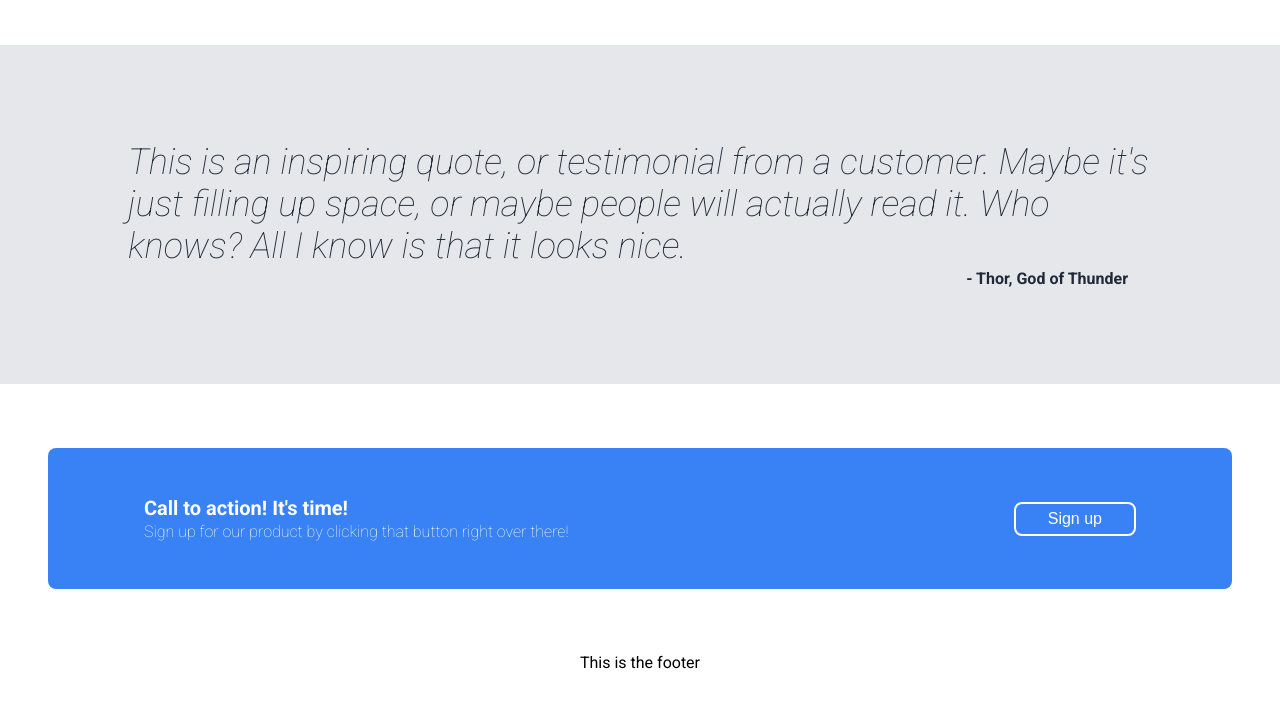
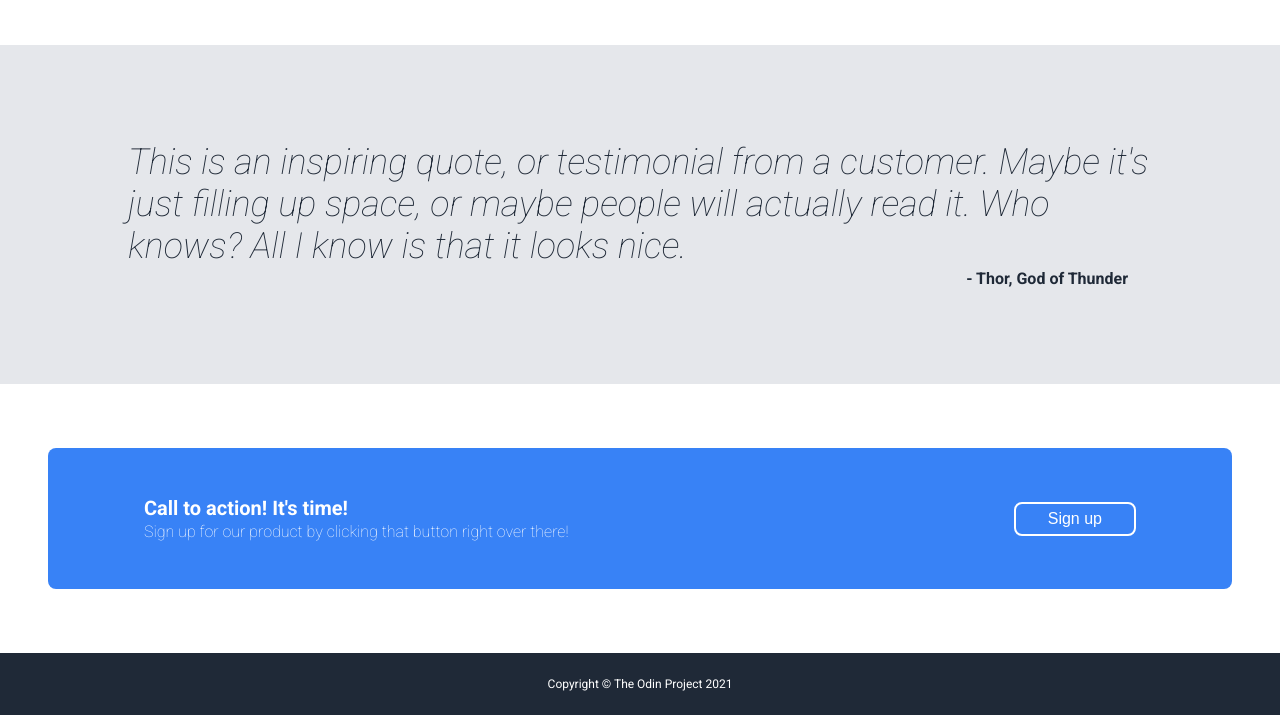
Before and after one commit to samtphillips/odin-landing-page, a plain HTML site: page index.html in a window 1280 px wide. Shown: the part 660-1375 px from the top of the page. Before the commit the page ends 1332 px from the top, so only its background shows below. Drawn offline with Linux system fonts and the light colour scheme.

Commit message:
Style the footer

```diff
--- a/index.html
+++ b/index.html
@@ -91,9 +91,9 @@
         </div>
     </div>
 
-    <div class="section-outer">
+    <div class="section-outer background-dark">
         <div class="footer">
-            This is the footer
+            Copyright © The Odin Project 2021
         </div>
     </div>
 </body>
--- a/style.css
+++ b/style.css
@@ -20,7 +20,7 @@ body {
     justify-content: center;
 }
 
-.header, .hero-container, .info-container, .quote-container, .call-to-action-container {
+.header, .hero-container, .info-container, .quote-container, .call-to-action-container, footer {
     flex-basis: 1400px;
 }
 
@@ -253,3 +253,11 @@ button {
 .call-to-action-container button {
     border: 2px solid white;
 }
+
+/* Footer */
+
+.footer {
+    color: white;
+    font-size: 12px;
+    padding: 24px 0px;
+}
```
